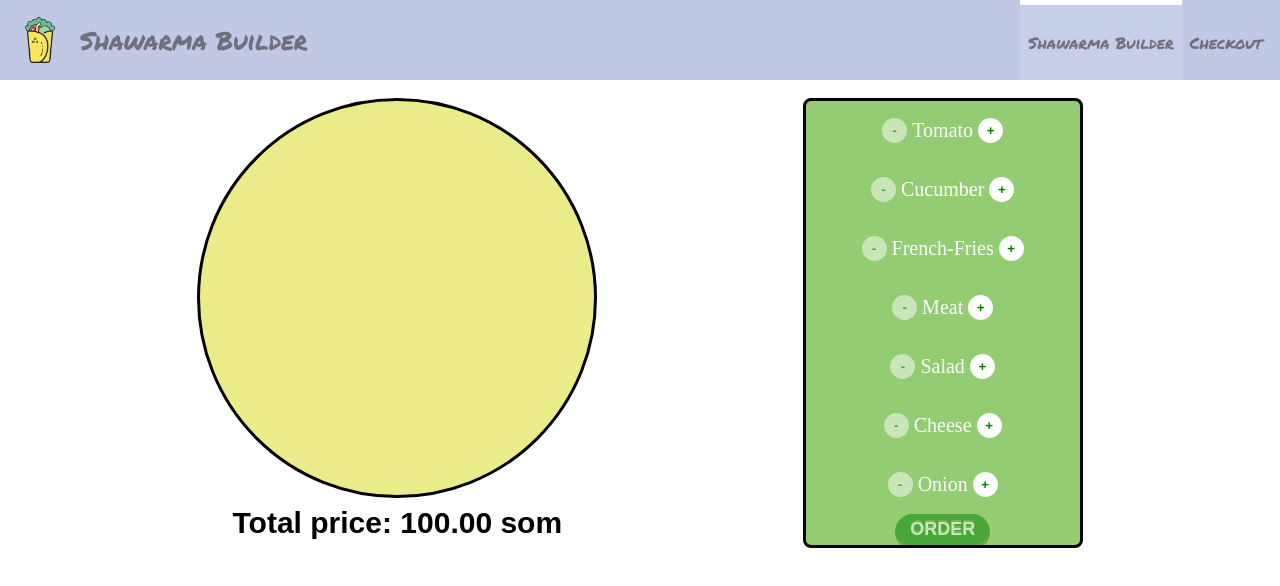
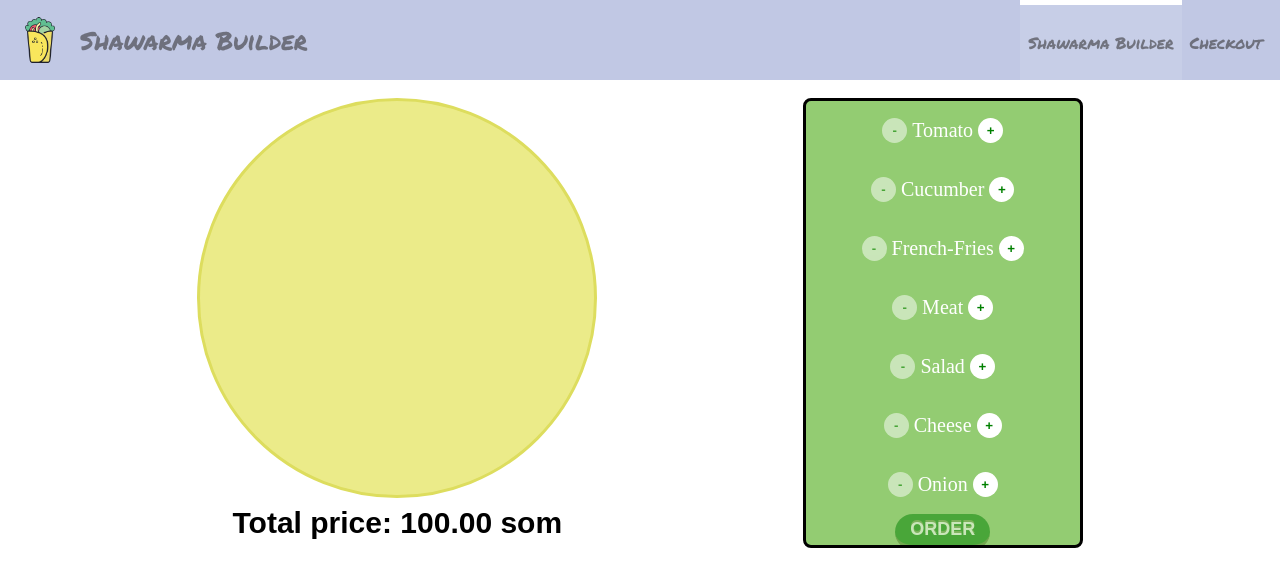
Before and after one commit to bayel-bakytov/shawarma-builder, a React (Create React App) app: page / in a window 1280 px wide. Shown: the top 586 px of the page. Built offline with nearby package versions, Linux system fonts and the light colour scheme.

Commit message:
Add styles

```diff
--- a/src/components/ShawarmaBuilder/ShawarmaIngredients/Ingredients/Ingredients.module.css
+++ b/src/components/ShawarmaBuilder/ShawarmaIngredients/Ingredients/Ingredients.module.css
@@ -9,6 +9,8 @@
 }
 .tomato {
   background-image: url(../../../../assets/tomato.svg);
+  width: 55px;
+  height: 55px;
 }
 .cucumber {
   background-image: url(../../../../assets/cucumber.svg);
--- a/src/components/ShawarmaBuilder/ShawarmaIngredients/ShawarmaIngredients.module.css
+++ b/src/components/ShawarmaBuilder/ShawarmaIngredients/ShawarmaIngredients.module.css
@@ -1,5 +1,5 @@
 .ShawarmaIngredients .pita {
-  border: 3px solid black;
+  border: 3px solid rgb(221, 221, 94);
   background-color: rgb(235, 235, 137);
 
   margin: 0 auto;
```
